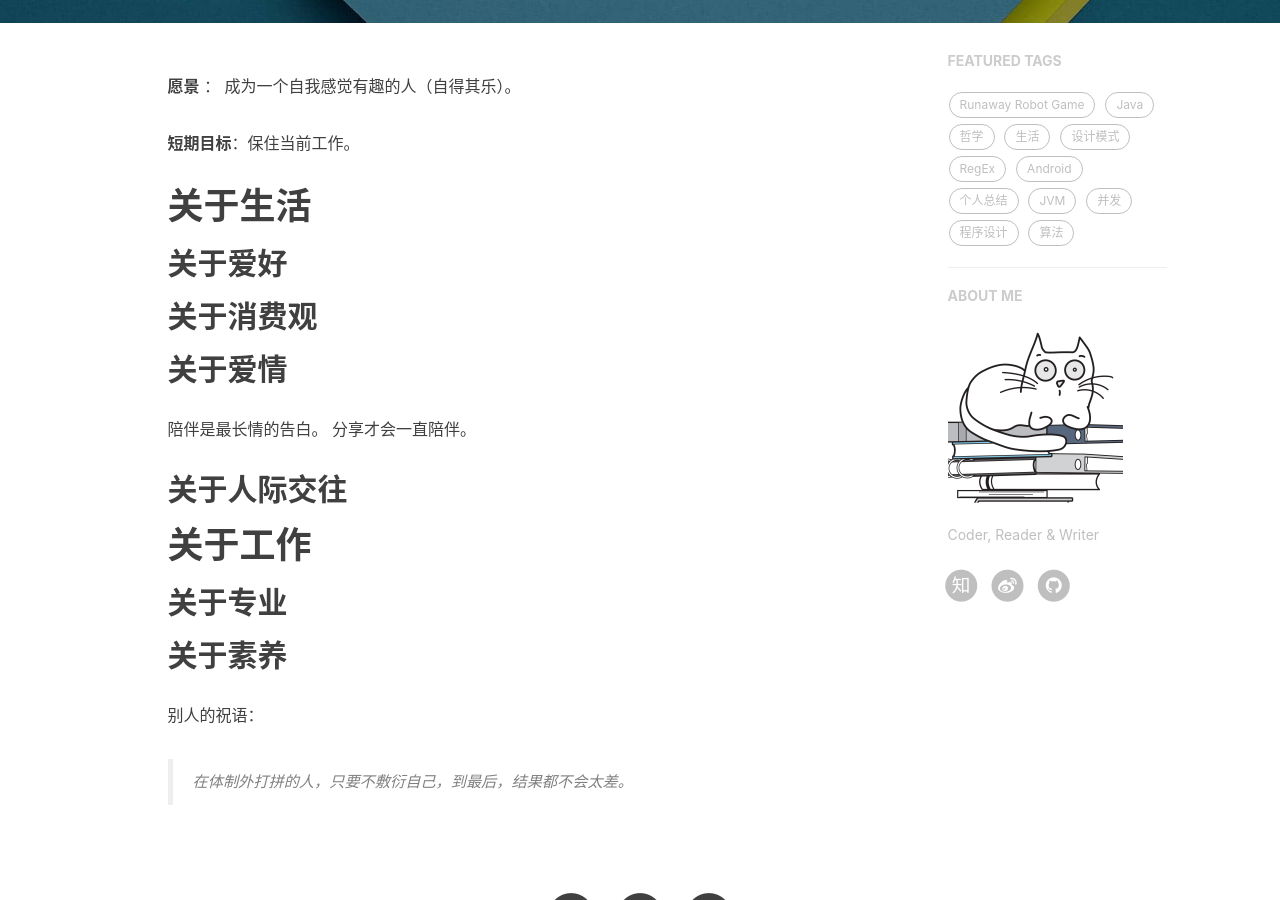
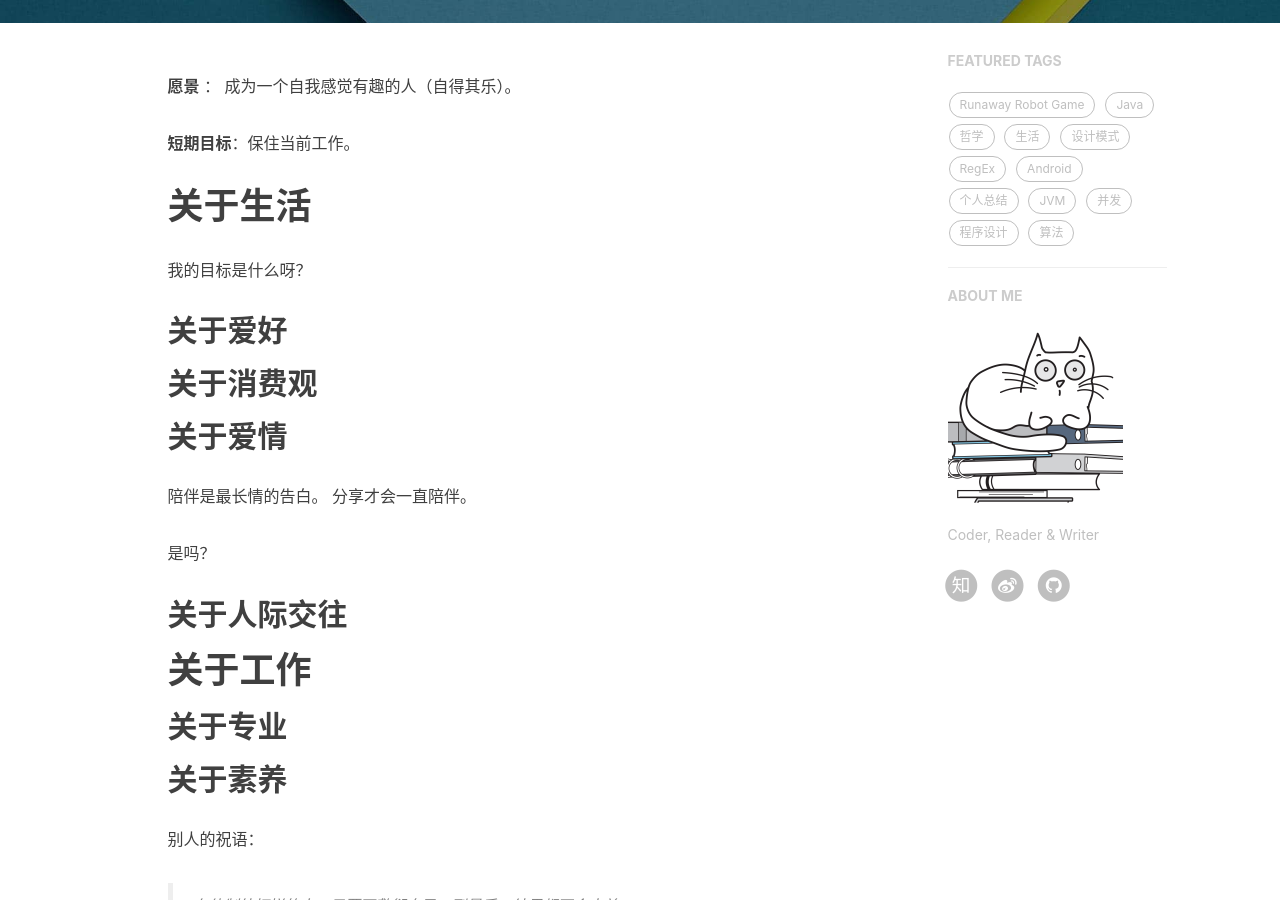
Before and after one commit to fxleyu/fxleyu.github.io, a Jekyll site: the page built from self-portrayal.md, in a window 1280 px wide and 900 px high, scrolled down 375 px. Built offline with Jekyll 4.4.1, drawn with Linux system fonts in a browser that asks for light colours; nearby versions of some CDN libraries; comment, search, counter and statistics services are not loaded.

Commit message:
[自画像] 添加最近状态

```diff
--- a/self-portrayal.md
+++ b/self-portrayal.md
@@ -9,11 +9,14 @@ title: Self-portrait
 **短期目标**：保住当前工作。
 
 # 关于生活
+我的目标是什么呀？
 ## 关于爱好
 ## 关于消费观
 ## 关于爱情
 陪伴是最长情的告白。
 分享才会一直陪伴。
+
+是吗？
 
 ## 关于人际交往
 
```
